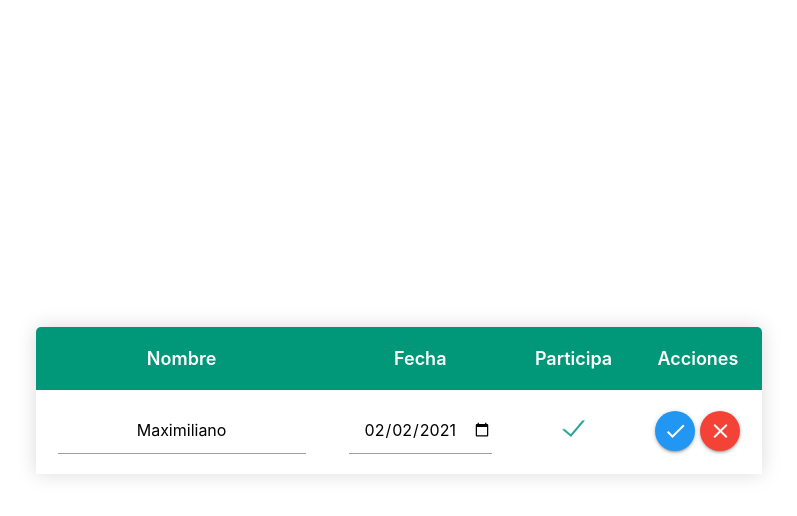
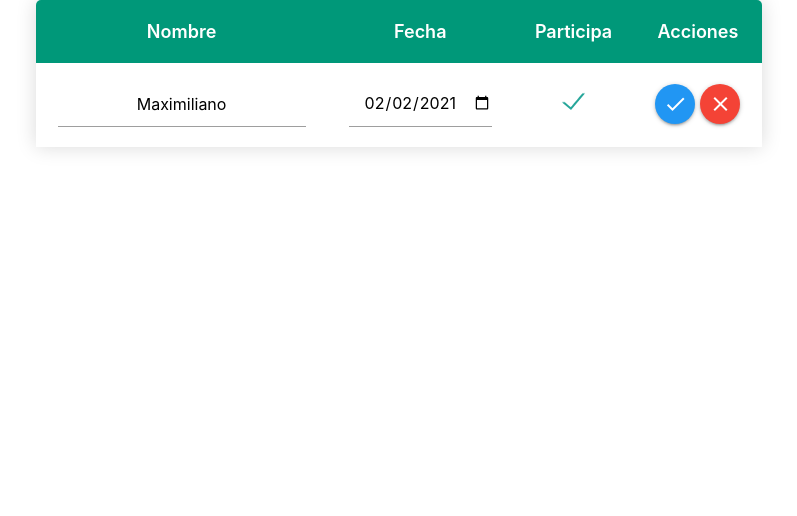
Before and after one commit to maximinetto/table-dynamic, a plain HTML site: page index.html in a window 1280 px wide. Both pictures are taken after a click on the button "edit". Shown: the whole page, without its empty margins (241-1038 px from the left). Drawn offline with nearby package versions, Linux system fonts and the light colour scheme.

Commit message:
fix styles

```diff
--- a/css/main.css
+++ b/css/main.css
@@ -1,6 +1,12 @@
-body {
-  width: 100vw;
-  height: 100vh;
+*{
+  box-sizing:border-box;
+}
+
+html, body {
+  height: 100%;
+}
+
+.container {
   display: flex;
   align-items: center;
   justify-content: center;
--- a/index.html
+++ b/index.html
@@ -17,15 +17,15 @@
     <link rel="stylesheet" href="css/main.css" />
   </head>
   <body>
-    <div class="striped" id="table">
+    <div class="container">
+      <div class="striped" id="table">
         <div class="tableHeaderGroup">
           <div class="tableCell">Nombre</div>
           <div class="tableCell">Fecha</div>
           <div class="tableCell">Participa</div>
           <div class="tableCell">Acciones</div>
         </div>
-      <div class="tableRowGroup">
-
+        <div class="tableRowGroup"></div>
       </div>
     </div>
 
--- a/js/main.js
+++ b/js/main.js
@@ -8,9 +8,9 @@ main()
 function main() {
     let row;
     const buttonActionsSimple = `
-            <button class="btn-floating waves-effect waves-light blue"> <i class="material-icons">add</i> </button>
-            <button class="btn-floating waves-effect waves-light yellow"> <i class="material-icons">edit</i> </button>
-            <button class="btn-floating waves-effect waves-light red"> <i class="material-icons">delete</i> </button>`;
+            <button class="btn-floating waves-effect waves-light blue add"> <i class="material-icons">add</i> </button>
+            <button class="btn-floating waves-effect waves-light yellow edit"> <i class="material-icons">edit</i> </button>
+            <button class="btn-floating waves-effect waves-light red delete"> <i class="material-icons">delete</i> </button>`;
 
     loadData();
 
@@ -98,7 +98,7 @@ function main() {
     }
 
     function addEvent() {
-        const addButtons = table.querySelectorAll("button:first-child");
+        const addButtons = table.querySelectorAll("button.add");
         addButtons.forEach(b => {
             b.addEventListener("click", ev => addCommand())
         })
@@ -159,8 +159,8 @@ function main() {
 
     function actionButtonsEditMode() {
         return `<div class="tableCell row">
-        <button class="btn-floating waves-effect waves-light blue" type="submit"> <i class="material-icons">check</i> </button>
-        <button class="btn-floating waves-effect waves-light red"> <i class="material-icons">close</i> </button>
+        <button class="btn-floating waves-effect waves-light blue accept" type="submit"> <i class="material-icons">check</i> </button>
+        <button class="btn-floating waves-effect waves-light red close"> <i class="material-icons">close</i> </button>
     </div>`
     }
 
```
